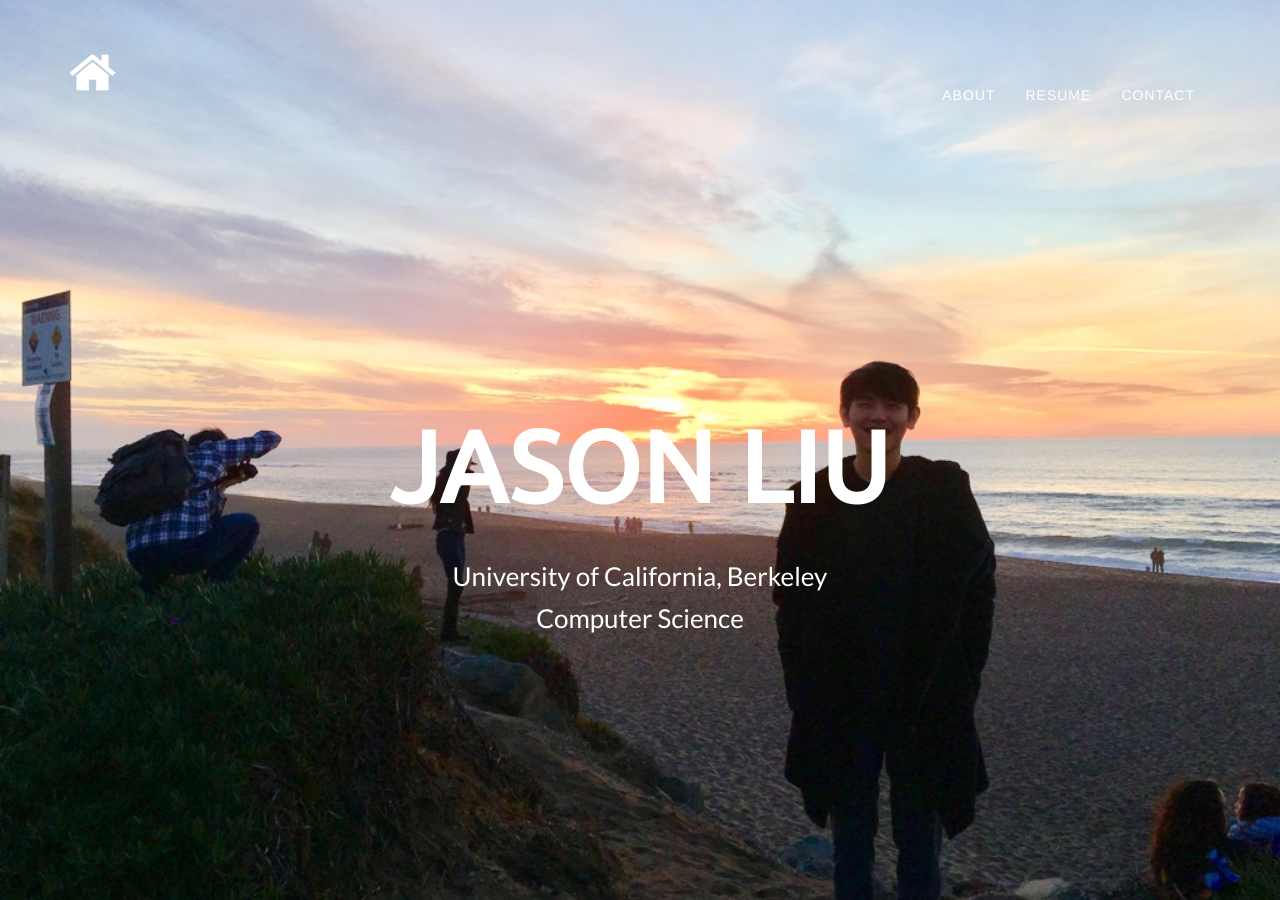
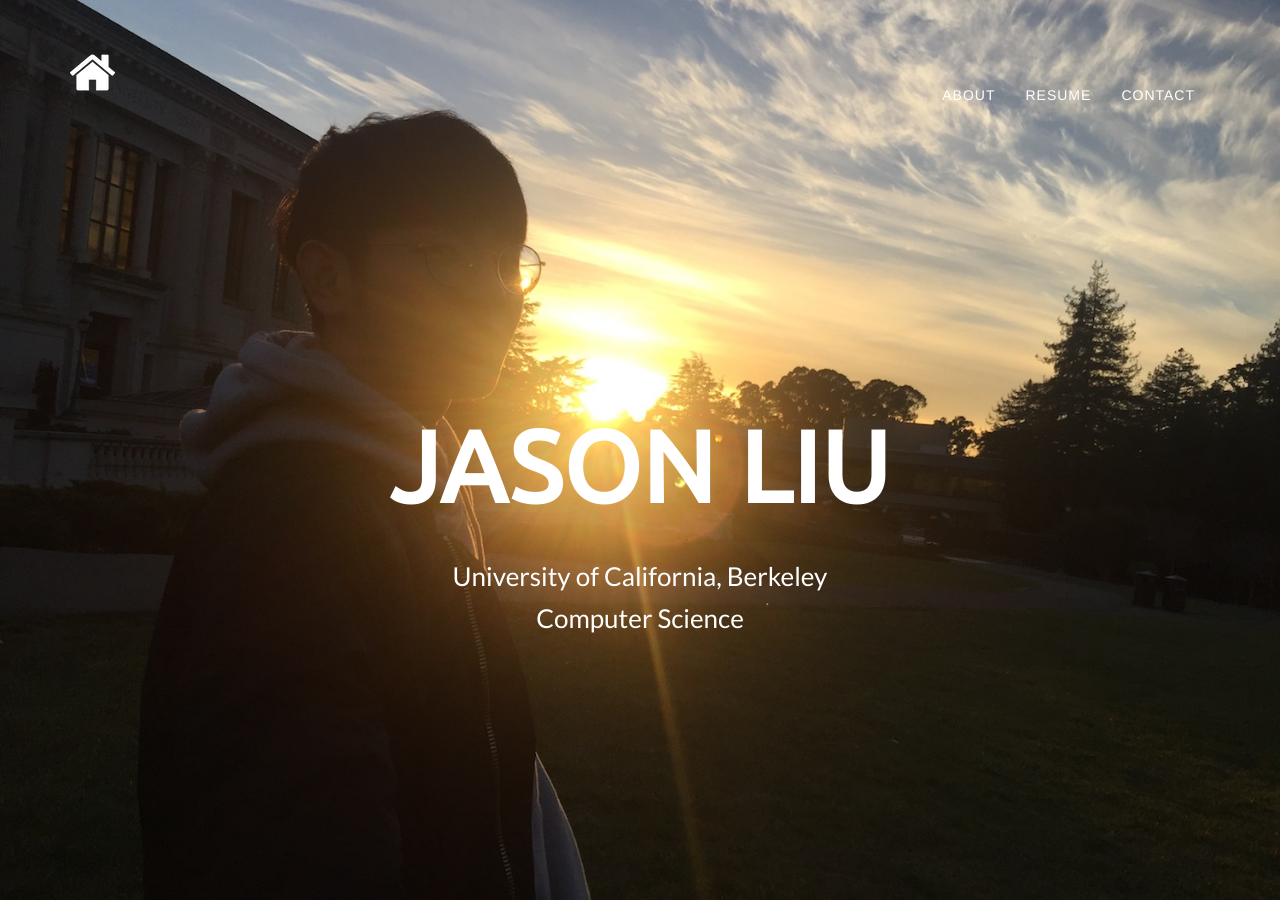
Before and after one commit to yordlejason/yordlejason.github.io, a Jekyll site: the page built from index.md, in a window 1280 px wide and 900 px high. Built offline with Jekyll 4.4.1, drawn with Linux system fonts in a browser that asks for light colours; nearby versions of some CDN libraries; our own code applies the rules of GitHub Pages for plain Markdown files; a script that is not in the unit is left out.

Commit message:
restored original setting

```diff
--- a/_layouts/default.html
+++ b/_layouts/default.html
@@ -30,7 +30,7 @@
     <link href="https://fonts.googleapis.com/css?family=Ubuntu|Lato" rel="stylesheet">
 
     <!-- Theme CSS -->
-    <link href="../assets/css/style.css" rel="stylesheet">
+    <link href="../assets/css/style.min.css" rel="stylesheet">
 </head>
 
 <body id="page-top" data-spy="scroll" data-target=".navbar-fixed-top">
--- a/assets/css/style.css
+++ b/assets/css/style.css
@@ -137,7 +137,7 @@ a:hover, a:focus {
   padding: 100px 0;
   text-align: center;
   color: white;
-  background: url(../img/main2.jpg) no-repeat bottom center scroll;
+  background: url(../img/main.jpg) no-repeat bottom center scroll;
   background-position-y: 55%;
   background-color: black;
   -webkit-background-size: cover;
```
